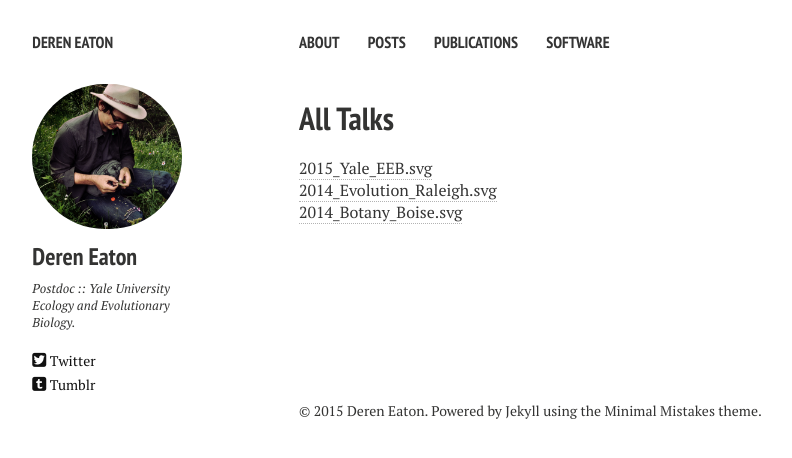
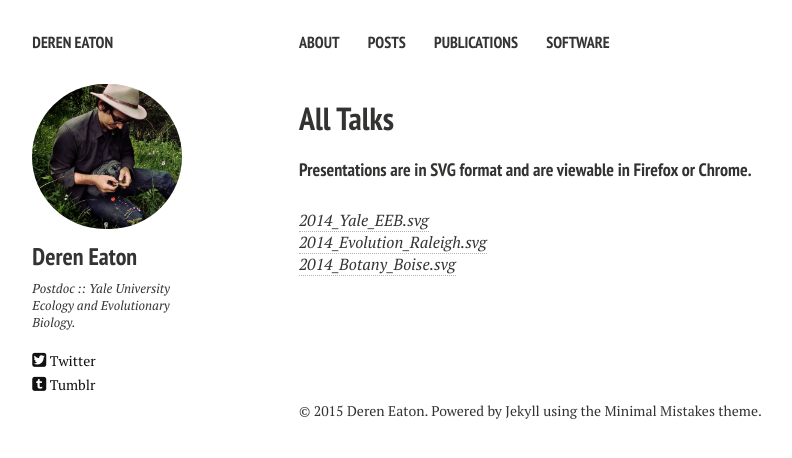
Before and after one commit to dereneaton/dereneaton.github.io, a Jekyll site: the page built from talks.md, in a window 1280 px wide, cut to the strip 0-465 px from the top of the page. Shown: the top 458 px of the strip, without its empty margins (21-813 px from the left). Built offline with Jekyll 4.4.1, drawn with Linux system fonts in a browser that asks for light colours; Markdown is read by kramdown in place of the engine named in the settings.

Commit message:
prettier talks page

```diff
--- a/talks.md
+++ b/talks.md
@@ -7,6 +7,8 @@ tags: [talks]
 ---
 
 
-[2015_Yale_EEB.svg](/talks/Eaton_2015_Yale_EEB.svg)
-[2014_Evolution_Raleigh.svg](/talks/Eaton_2014_Evolution_Raleigh.svg)
-[2014_Botany_Boise.svg](/talks/Eaton_2014_Botany_Boise.svg)
+#### Presentations are in SVG format and are viewable in Firefox or Chrome.
+
+[_2014\_Yale\_EEB.svg_](/talks/Eaton_2015_Yale_EEB.svg)
+[_2014\_Evolution\_Raleigh.svg_](/talks/Eaton_2014_Evolution_Raleigh.svg)
+[_2014\_Botany\_Boise.svg_](/talks/Eaton_2014_Botany_Boise.svg)
```
